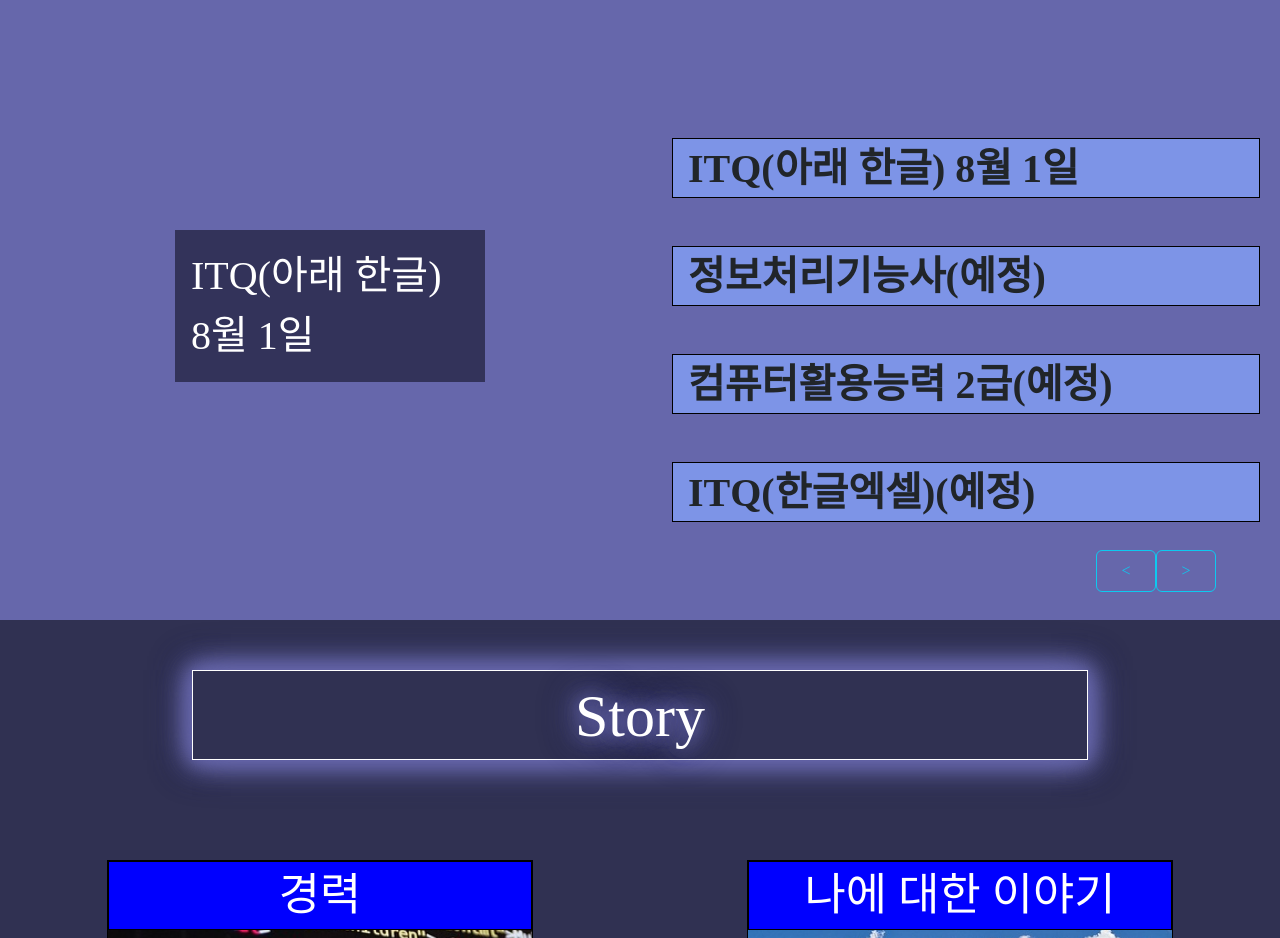
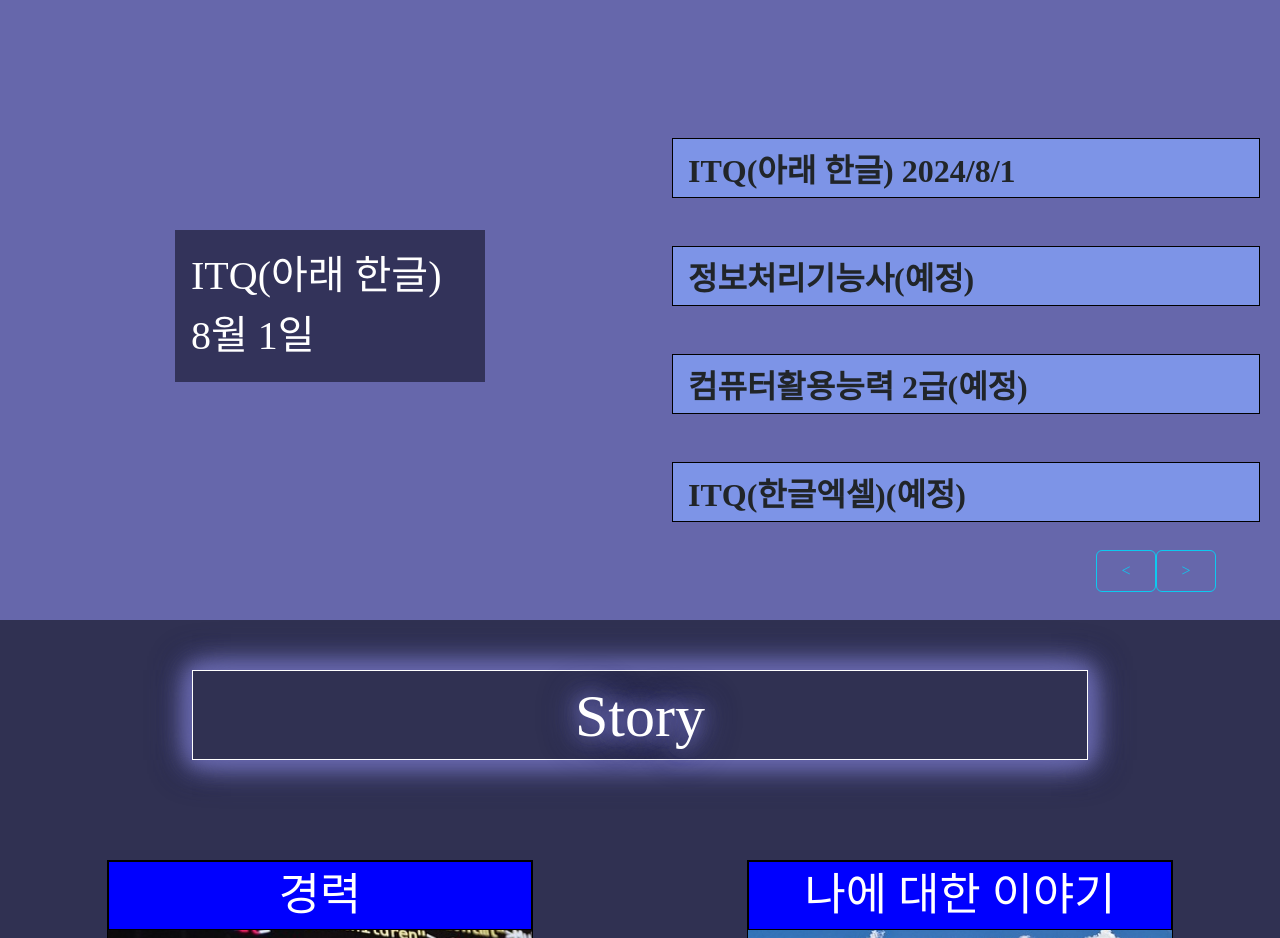
Before and after one commit to sadad323/mire, a plain HTML site: page index.html in a window 1280 px wide. Shown: the part 920-1858 px from the top of the page. Drawn offline with nearby package versions, Linux system fonts and the light colour scheme; a web font is replaced by a local one.

Commit message:
Add files via upload

```diff
--- a/css/style.css
+++ b/css/style.css
@@ -151,9 +151,10 @@ a{
     height: 60px;
     background-color: #7D94E7;
     margin-bottom: 70px;
-    font-size: 40px;
+    font-size: 2rem;
     padding-left: 15px;
     font-weight: bold;
+    line-height: 2;
 }
 .License .left h1{
     color: white;
--- a/index.html
+++ b/index.html
@@ -53,7 +53,7 @@
                 </div>
                 <div class="right col-12 col-lg-6 mt-lg-5 pt-lg-5">
                     <ul class="license-list">
-                        <li class="mb-2 mb-lg-5 col-12">ITQ(아래 한글) 8월 1일</li>
+                        <li class="mb-2 mb-lg-5 col-12">ITQ(아래 한글) 2024/8/1</li>
                         <li class="mb-2 mb-lg-5 col-12">정보처리기능사(예정)</li>
                         <li class="mb-2 mb-lg-5 col-12">컴퓨터활용능력 2급(예정)</li>
                         <li class="mb-2 mb-lg-5 col-12">ITQ(한글엑셀)(예정)</li>
```
